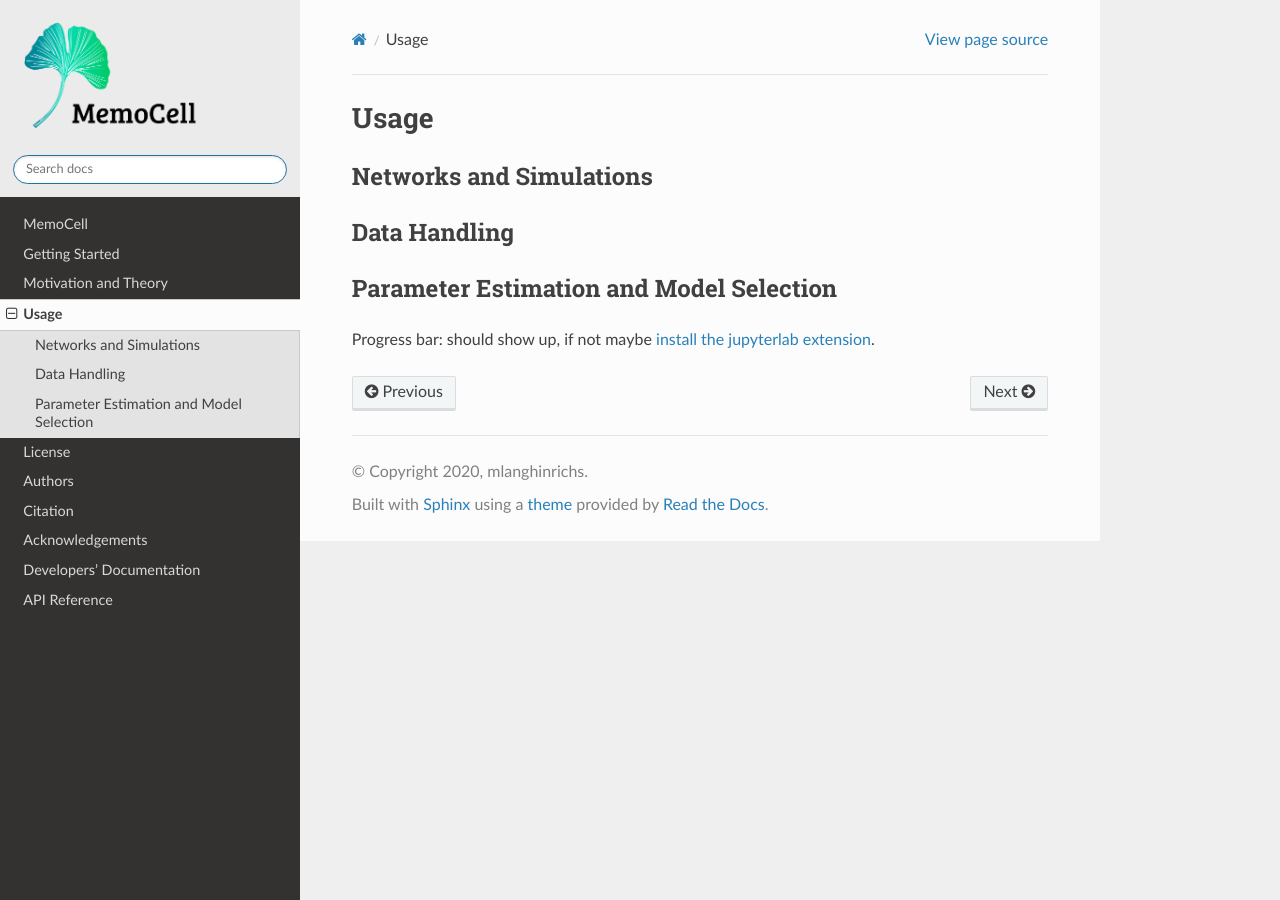
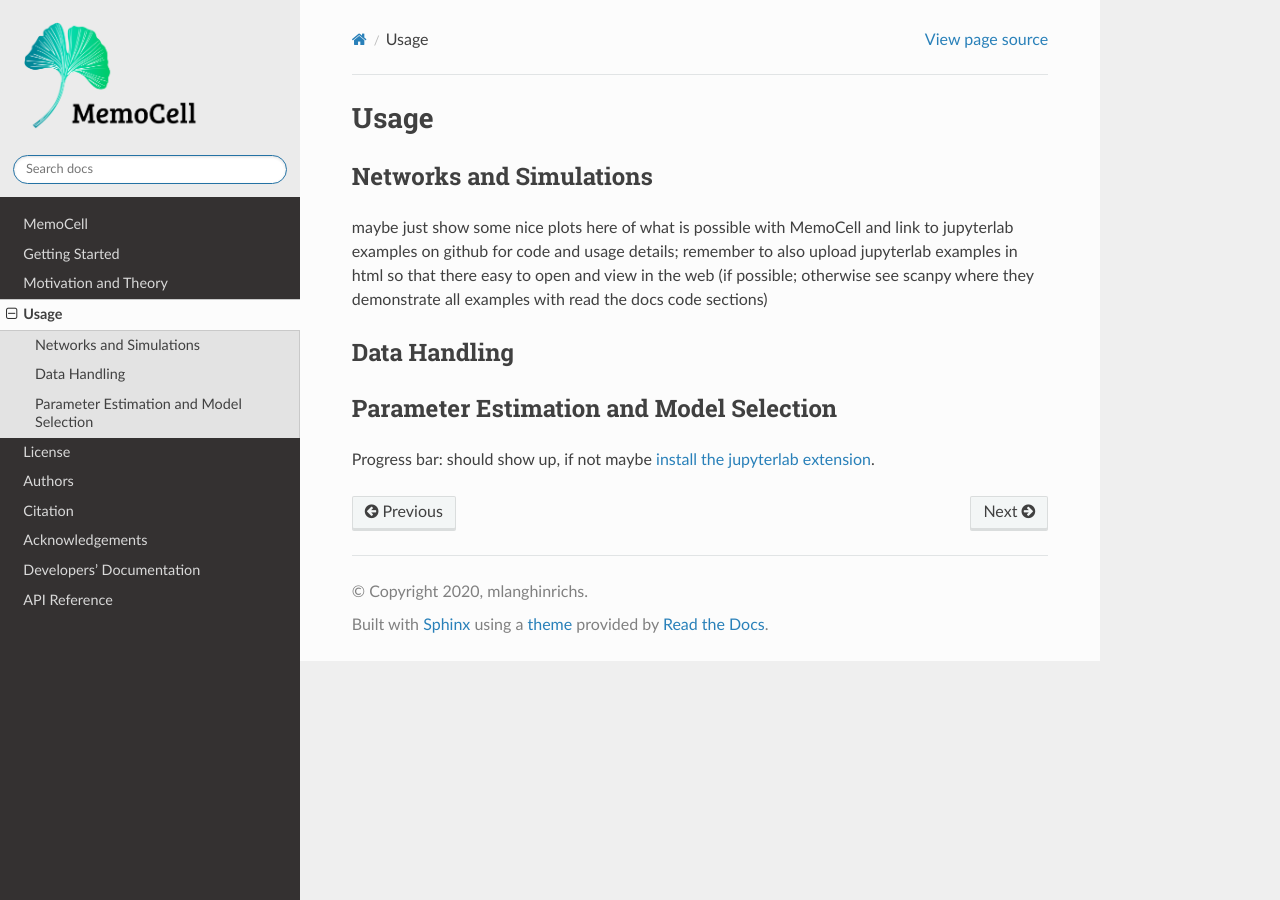
Before and after one commit to mauricelanghinrichs/memocell, a Sphinx documentation site: the page built from docs/usage.rst, in a window 1280 px wide. Built offline with Sphinx 7.4.7 and the Read the Docs theme 2.0.0, drawn with Linux system fonts in a browser that asks for light colours.

Commit message:
docs | note

```diff
--- a/docs/usage.rst
+++ b/docs/usage.rst
@@ -4,6 +4,11 @@ Usage
 
 Networks and Simulations
 ^^^^^^^^^^^^^^^^^^^^^^^^
+maybe just show some nice plots here of what is possible with MemoCell and
+link to jupyterlab examples on github for code and usage details;
+remember to also upload jupyterlab examples in html so that there easy to open and
+view in the web (if possible; otherwise see scanpy where they demonstrate all
+examples with read the docs code sections)
 
 Data Handling
 ^^^^^^^^^^^^^
```
